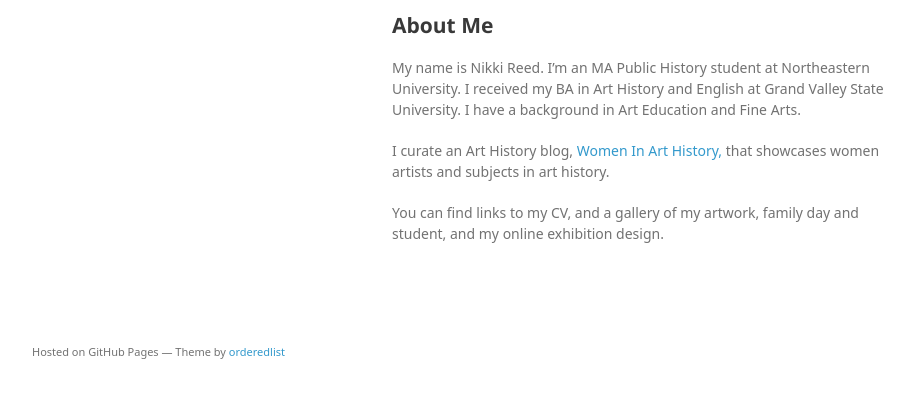
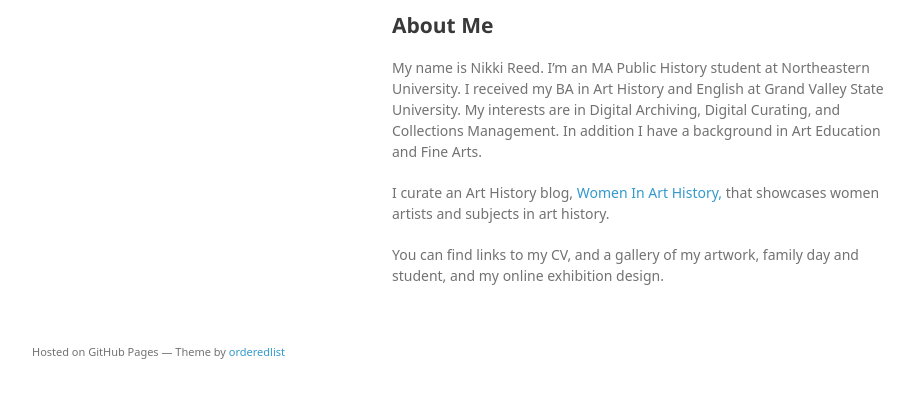
Before and after one commit to nikkilane27/nikkilane27.github.io, a plain HTML site: page index.html in a window 1280 px wide. Shown: the part 369-766 px from the top of the page, without its empty margins (178-1092 px from the left). Drawn offline with Linux system fonts and the light colour scheme; a web font is replaced by a local one.

Commit message:
Update index.html

```diff
--- a/index.html
+++ b/index.html
@@ -30,12 +30,11 @@
 <h2>
 <a id="about-me" class="anchor" href="#about-me" aria-hidden="true"><span class="octicon octicon-link"></span></a>About Me</h2>
 
-<p>My name is Nikki Reed. I’m an MA Public History student at Northeastern University. I received my BA in Art History and English at Grand Valley State University. I have a background in Art Education and Fine Arts. </p>
+<p>My name is Nikki Reed. I’m an MA Public History student at Northeastern University. I received my BA in Art History and English at Grand Valley State University. My interests are in Digital Archiving, Digital Curating, and Collections Management. In addition I have a background in Art Education and Fine Arts. </p>
 
 <p>I curate an Art History blog, <a href=http://womeninarthistory.tumblr.com>Women In Art History,</a> that showcases women artists and subjects in art history. </p>
 
 <p>You can find links to my CV, and a gallery of my artwork, family day and student, and my online exhibition design. </p>
-
       </section>
       <footer>
         <p><small>Hosted on GitHub Pages &mdash; Theme by <a href="https://github.com/orderedlist">orderedlist</a></small></p>
```
